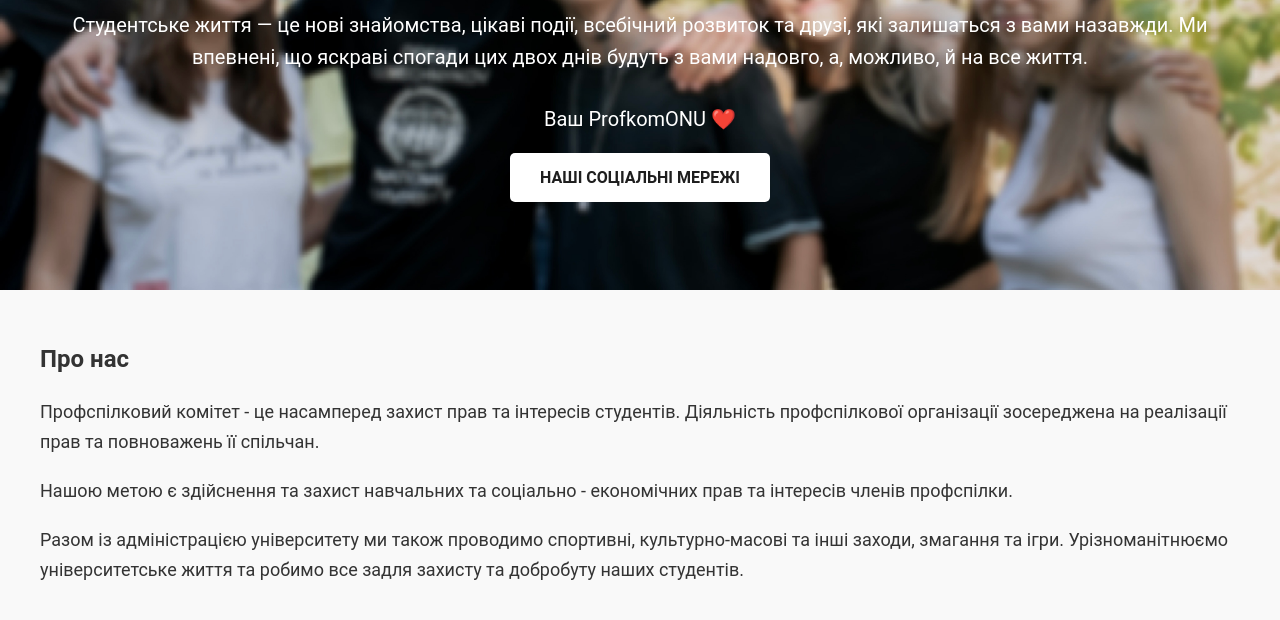
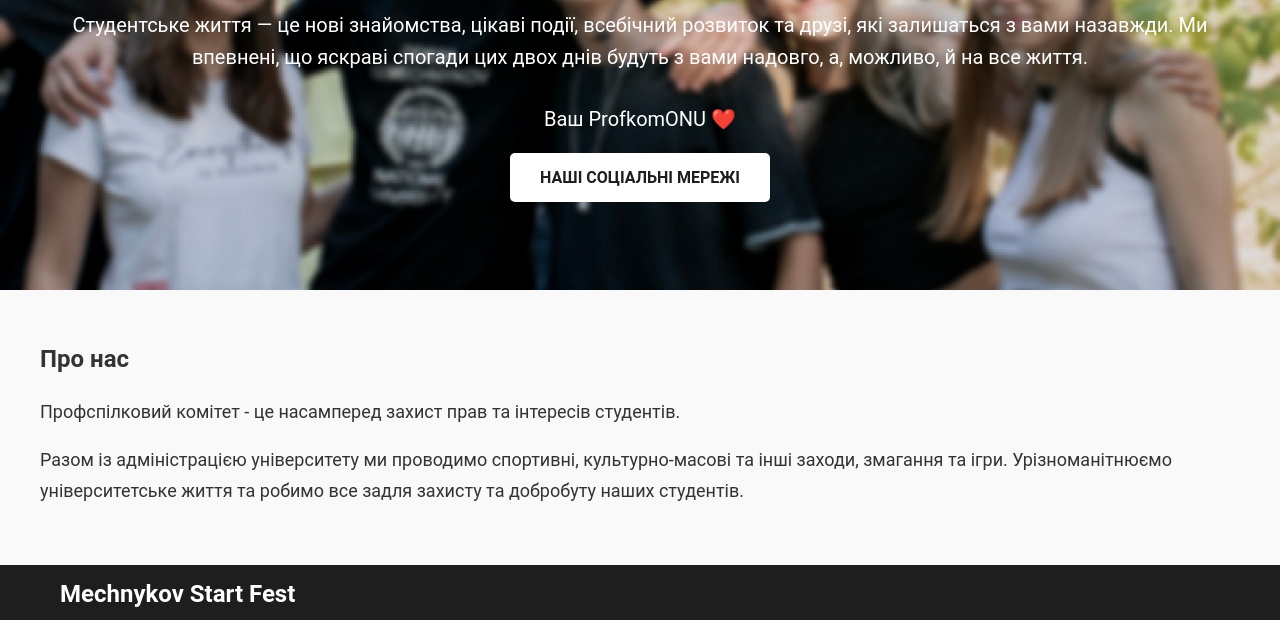
Before and after one commit to krijevskaaa/-MechnykovStartFest2024, a plain HTML site: page index.html in a window 1280 px wide. Shown: the part 278-898 px from the top of the page. Drawn offline with Linux system fonts and the light colour scheme.

Commit message:
Update index.html

```diff
--- a/index.html
+++ b/index.html
@@ -37,9 +37,8 @@
     <section id="about" class="about">
         <div class="container">
             <h2>Про нас</h2>
-            <p>Профспілковий комітет - це насамперед захист прав та інтересів студентів. Діяльність профспілкової органiзації зосереджена на реалізації прав та повноважень її спільчан.</p>
-            <p>Нашою метою є здійснення та захист навчальних та соціально - економічних прав та інтересів членів профспілки.</p>
-            <p>Разом із адміністрацією університету ми також проводимо спортивні, культурно-масові та інші заходи, змагання та ігри. Урізноманітнюємо університетське  життя та робимо все задля захисту та добробуту наших студентів.</p>
+            <p>Профспілковий комітет - це насамперед захист прав та інтересів студентів.</p>
+            <p>Разом із адміністрацією університету ми проводимо спортивні, культурно-масові та інші заходи, змагання та ігри. Урізноманітнюємо університетське  життя та робимо все задля захисту та добробуту наших студентів.</p>
           </div>
     </section>
     <section id="program" class="program">
@@ -134,7 +133,7 @@
             </ol>
             <h2>Як долучитися до заходів або волонтерських проєктів профкому?</h2>
             <p>Актуальну інформацію про заходи можна знайти на нашому каналі, а також звернувшись до профбюро вашого факультету.</p>
-            <h2>Які переваги надає Mecchnykov Student Card?</h2>
+            <h2>Які переваги надає Mechnykov Student Card?</h2>
             <p>Mechnykov Student Card — це ініціатива профкому, що дозволяє її власникам отримувати знижки від 5% до 50% у різних закладах міста Одеси. Перелік партнерів проєкту можна знайти на нашій Instagram-сторінці MSC.</p>
         </div>
     </section>
```
